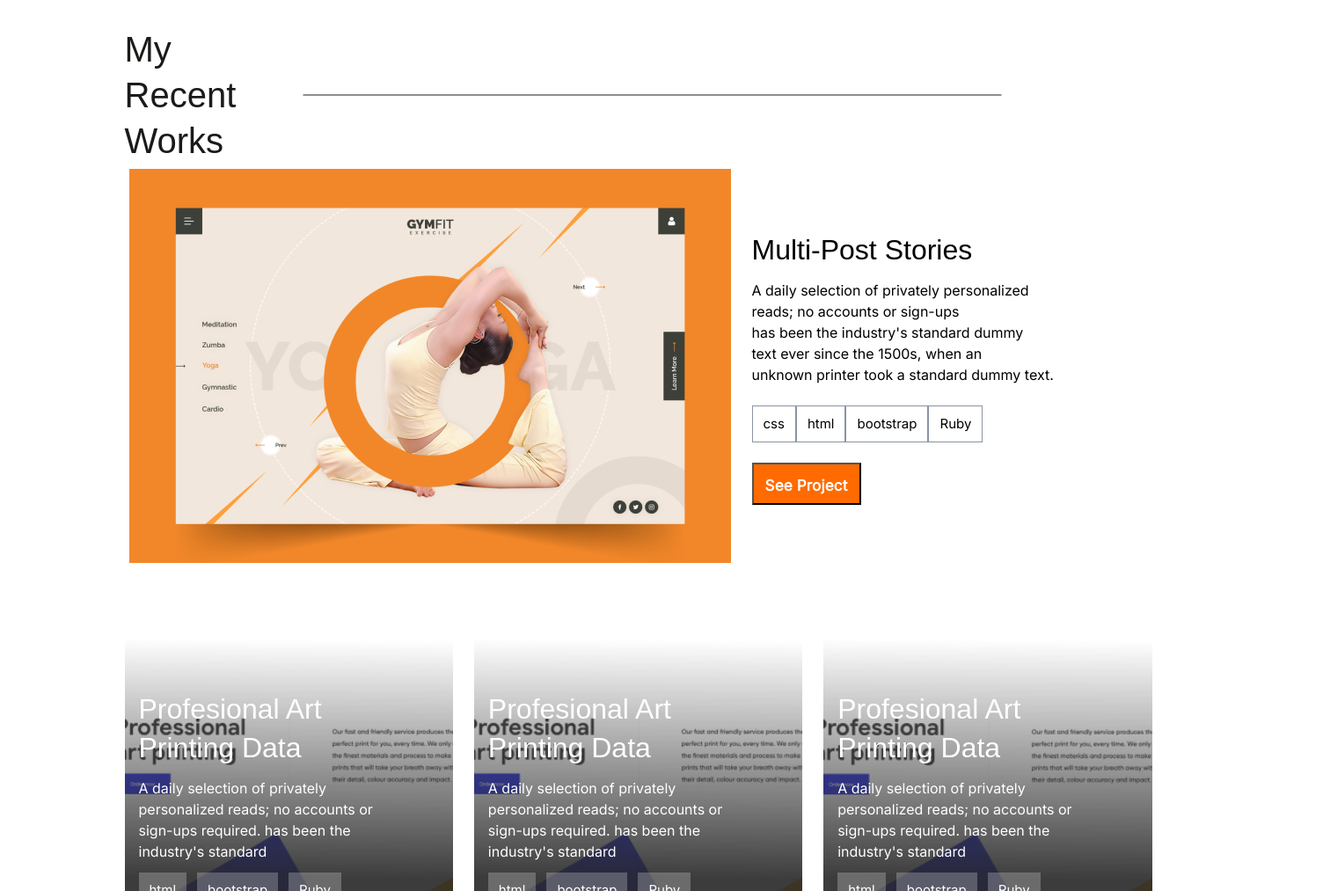
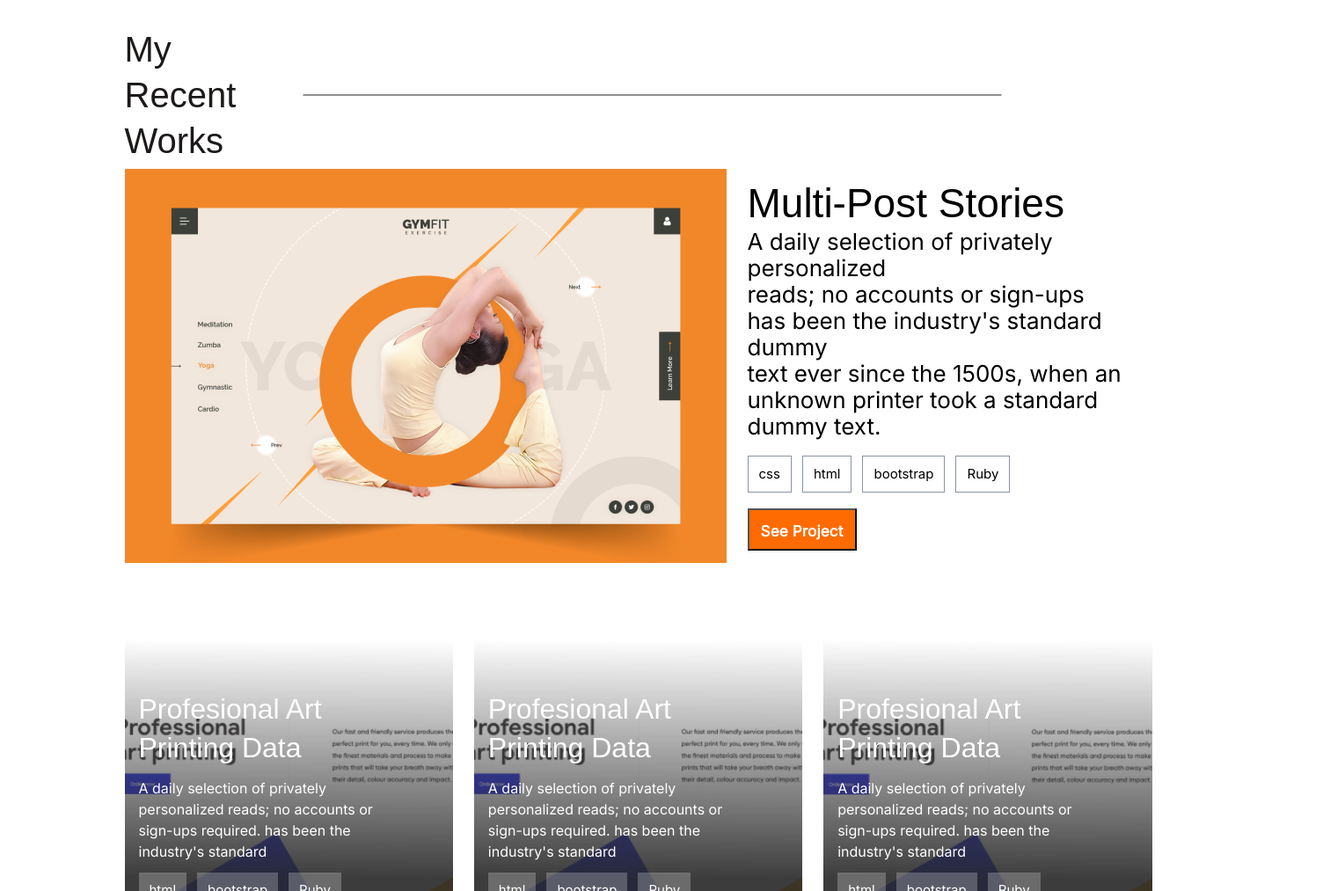
Before and after one commit to Jhaman1895/Personal-Portfolio-2, a website: page index.html in a window 1280 px wide. Shown: the part 1040-2053 px from the top of the page at 88% size, 1504 px wide, since content can reach past the window. Drawn offline with Linux system fonts and the light colour scheme.

Commit message:
Fix styles to closer match the Figma template

```diff
--- a/styles.css
+++ b/styles.css
@@ -16,6 +16,10 @@ html {
   box-sizing: border-box;
   min-width: 375px;
   width: 100%;
+}
+
+body {
+  overflow-x: hidden;
 }
 
 header {
@@ -40,6 +44,9 @@ header {
   text-decoration: none;
 }
 
+.menu-icon {
+  padding-right: 12px;
+}
 .headline-container {
   width: 100%;
   background: #1c1a19;
@@ -171,6 +178,7 @@ header {
 }
 
 .tech-stack {
+  display: flex;
   flex-direction: row;
   align-items: center;
   padding: 0;
@@ -186,7 +194,6 @@ header {
   font-weight: 500;
   font-size: 15px;
   line-height: 20px;
-  float: left;
 }
 
 .works-card-1 button {
@@ -633,20 +640,23 @@ button:active {
     font-weight: 400;
     font-size: 72px;
     line-height: 82px;
+    min-width: 566px;
   }
 
   .headline-intro {
     font-weight: 500;
     font-size: 32px;
     line-height: 44px;
+    min-width: 566px;
   }
 
   .headline-paragraph {
     font-family: 'Inter', Arial, Helvetica, sans-serif;
     font-style: normal;
-    font-weight: 400;
-    font-size: 20px;
+    font-weight: 200;
+    font-size: 30px;
     line-height: 32px;
+    min-width: 700px;
   }
 
   .social-media {
@@ -780,9 +790,8 @@ button:active {
   .works-card-1-desktop {
     display: flex;
     flex-direction: row;
-    justify-content: center;
+    justify-content: flex-start;
     align-items: center;
-    padding: 0 24px;
     gap: 24px;
     grid-column: 1 / 4;
     min-width: 1168px;
@@ -795,7 +804,7 @@ button:active {
     align-items: flex-start;
     justify-content: space-evenly;
     min-width: 450px;
-    gap: 5px;
+    gap: 18px;
     min-height: 348px;
   }
 
@@ -807,8 +816,8 @@ button:active {
   .works-card-1-text h4 {
     font-family: 'Crete Round', sans-serif;
     font-style: normal;
-    font-weight: 400;
-    font-size: 32px;
+    font-weight: 500;
+    font-size: 46px;
     line-height: 44px;
   }
 
@@ -820,9 +829,9 @@ button:active {
   .works-card-1-desktop p {
     font-family: 'Inter', sans-serif;
     font-style: normal;
-    font-weight: 400;
-    font-size: 16px;
-    line-height: 24px;
+    font-weight: 200;
+    font-size: 26px;
+    line-height: 30px;
   }
 
   .works-card-1-desktop button {
@@ -851,7 +860,7 @@ button:active {
   .works-title {
     display: flex;
     flex-direction: row;
-    justify-content: center;
+    justify-content: flex-start;
     align-items: center;
     gap: 30px;
     width: 100%;
```
